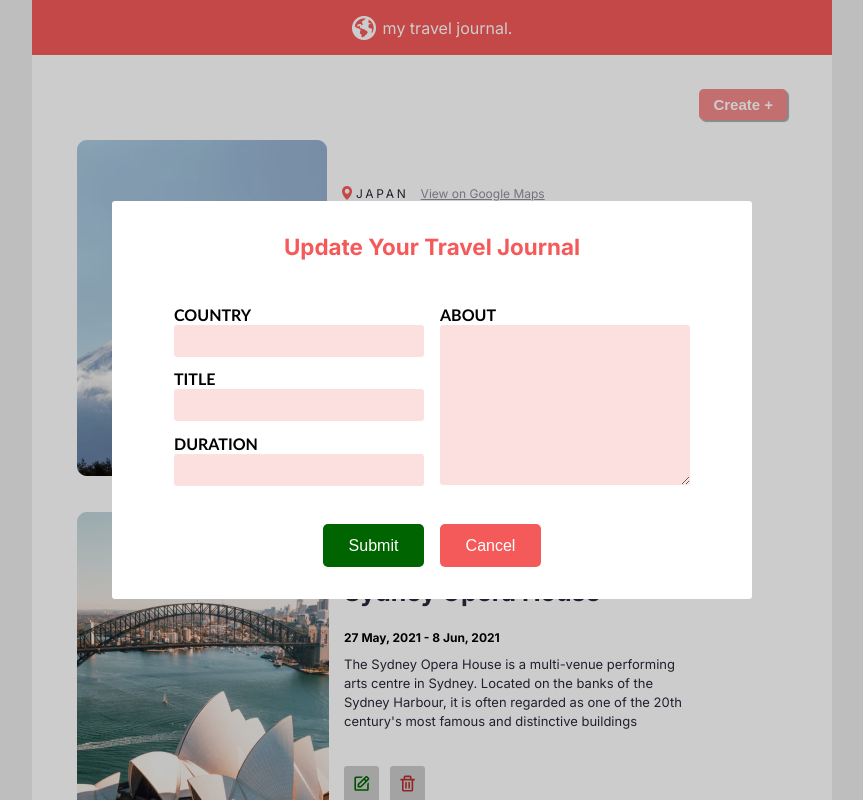
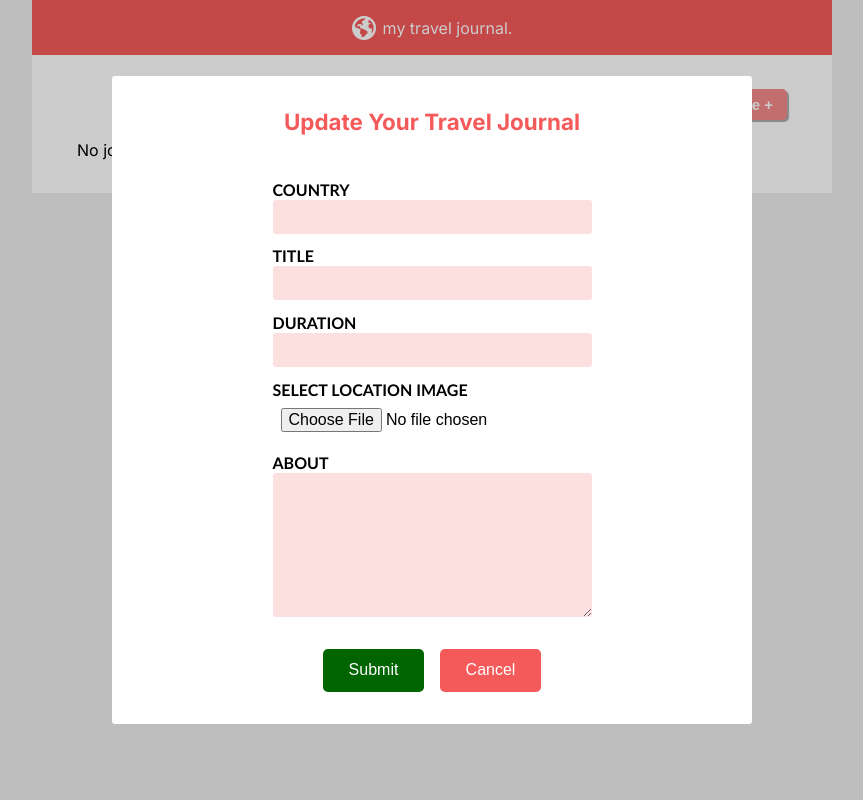
Before and after one commit to TeeHigh/my-travel-journal, a React (Vite) app: page / in a window 1280 px wide. Both pictures are taken after a click on the button "Create +". Shown: the top 800 px of the page, without its empty margins (208-1071 px from the left). Built offline with nearby package versions, Linux system fonts and the light colour scheme.

Commit message:
Added feature to select a picture

```diff
--- a/src/components/Actions.jsx
+++ b/src/components/Actions.jsx
@@ -6,7 +6,7 @@ const Actions = ({id, onDelete, openModal}) => {
         <div className='icons'>
             <BiEdit className="edit-icon action-btn"
                 onClick={openModal}
-                keyId={id}
+                // keyId={id}
             />
             <BiTrash className="delete-icon action-btn" onClick={() =>
                 {
--- a/src/components/Image.jsx
+++ b/src/components/Image.jsx
@@ -2,8 +2,8 @@ import React from 'react'
 
 const Image = (props) => {
     return (
-        <section className="image-container">
-            <img src={`./images/${props.image}`} alt="location image" className='location-image' />
+        <section className="image-container" style={{backgroundImage: `url(${props.image}) `}}>
+            {/* <img src={props.image} alt="location image" className='location-image' /> */}
         </section>
     )
 }
--- a/src/components/Main.jsx
+++ b/src/components/Main.jsx
@@ -5,7 +5,7 @@ import Modal from './Modal'; // Updated import path
 import data from '../data';
 
 function Main() {
-    const [dataArray, setDataArray] = useState([...data]);
+    const [dataArray, setDataArray] = useState([]);
     const [showModal, setShowModal] = useState(false);
 
     function addNewCard(newJournal) {
@@ -17,6 +17,7 @@ function Main() {
             },
         ]);
         setShowModal(false);
+        console.log(newJournal)
     }
 
     function deleteJournal(id) {
--- a/src/components/Modal.jsx
+++ b/src/components/Modal.jsx
@@ -6,27 +6,47 @@ const Modal = ({ isOpen, closeModal, onSubmit }) => {
         title: "",
         duration: "",
         article: "",
+        image: null,
     });
 
+    const [imagePreview, setImagePreview] = useState(null); // State to hold image preview URL
+
     function handleFormChange(event) {
-        const { name, value } = event.target;
+        const { name, value, type, files } = event.target;
 
-        // Update formData with the new value
-        setFormData((prevFormData) => ({
-            ...prevFormData,
-            [name]: value,
-        }));
+        // Handle image input separately
+        if (type === "file") {
+            const selectedImage = files[0];
+
+            // Generate a preview URL for the selected image
+            if (selectedImage) {
+                const imageUrl = URL.createObjectURL(selectedImage);
+                setImagePreview(imageUrl);
+
+                setFormData((prevFormData) => ({
+                    ...prevFormData,
+                    [name]: imageUrl,
+                }));
+            } else {
+                setImagePreview(null);
+            }
+            console.log(formData, selectedImage, imagePreview)
+        } else {
+            setFormData((prevFormData) => ({
+                ...prevFormData,
+                [name]: value,
+            }));
+        }
     }
 
     function handleSubmit(event) {
-        event.preventDefault(); // Prevent the default form submission behavior
-
-        // Pass the formData to the parent component via handleForm prop
+        event.preventDefault();
         onSubmit(formData);
+        closeModal();
     }
 
     return (
-        <div className={`dialog ${isOpen ? '' : 'hidden'}`}>
+        <div className={`dialog ${isOpen ? "" : "hidden"}`}>
             <div className="modal">
                 <h4 className="modal-heading">Update your travel journal</h4>
                 <form className="form" onSubmit={handleSubmit}>
@@ -61,6 +81,24 @@ const Modal = ({ isOpen, closeModal, onSubmit }) => {
                                 required
                             />
                         </div>
+                        <div className="image-input">
+                            <label htmlFor="image">Select location image</label>
+                            <input
+                                type="file"
+                                name="image"
+                                id="location-image"
+                                accept="image/*"
+                                onChange={handleFormChange}
+                                required
+                            />
+                            {imagePreview && (
+                                <img
+                                    src={imagePreview}
+                                    alt="Selected Image"
+                                    style={{ maxWidth: "100px" }}
+                                />
+                            )}
+                        </div>
                         <div className="article-input">
                             <label htmlFor="article">About</label>
                             <textarea
--- a/src/main.scss
+++ b/src/main.scss
@@ -4,8 +4,6 @@
     box-sizing: border-box;
 }
 body{
-    // display: flex;
-    // justify-content: center;
     background: rgba(83, 80, 80, 0.1) ;
     font-family: 'Inter', sans-serif;
 
@@ -37,11 +35,16 @@ body{
             gap: 15px;
             // width: 29.375rem;
             margin-bottom: 36px;
+            min-height: 340px;
 
             .image-container{
-                width: 252px;
-                height: 336px;
-                object-fit: contain;
+                background-position: center;
+                background-size: cover;
+
+                img{
+                    width: 100%;
+
+                }
             }
 
             .text-section{
@@ -49,6 +52,7 @@ body{
                     display: flex;
                     align-items: center;
                     flex-wrap: wrap;
+                    // flex-basis: 1;
 
                     .location-icon{
                         width: 10px;
@@ -75,6 +79,7 @@ body{
                 }
                 .duration{
                     font-size: 12px;
+                    text-transform: capitalize;
                 }
                 .article{
                     margin-top: 9px;
@@ -82,6 +87,13 @@ body{
                     font-size: 13px;
                     color: #2B283A;
                     width: 80%;
+                    // max-height: ;
+                    display: -webkit-box;
+                    -webkit-line-clamp: 3;
+                    -webkit-box-orient: vertical;
+                    text-overflow: ellipsis;
+                    height: 7em;
+                    overflow: auto;
                 }
                 .icons{
                     display: flex;
@@ -175,7 +187,8 @@ body{
         .form{
             .inputs{
                 margin-bottom: 2em;
-                columns: 250px 2;
+                // columns: 200px 2;
+
             }
 
             label{
@@ -191,7 +204,7 @@ body{
                 background: rgba(248, 174, 174, 0.4);
                 font-size: 16px;
                 border-radius: 3px;
-                padding: 1em;
+                padding: .5em;
                 width: 100%;
 
             }
@@ -199,12 +212,15 @@ body{
                 border: 2px solid #F55A5A;
             }
             input{
-                height: 2em;
+                // height: 2em;
                 margin-bottom: .8em;
             }
             textarea{
-                height: 10em;
+                height: 9em;
 
+            }
+            #location-image{
+                background: none;
             }
 
 
@@ -239,6 +255,8 @@ body{
 
     @media(max-width: 700px){ /* SMALL SCREENS*/
         .page{
+            width: 100%;
+
             .header{
 
                 .logo{
```
Also changed, not shown: css/main.css.
